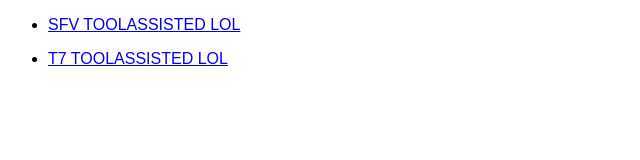
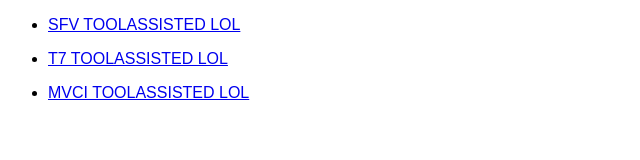
Before and after one commit to toolassisted/toolassisted.github.io, a plain HTML site: page index.html in a window 1280 px wide. Shown: the whole page, without its empty margins (0-640 px from the left). Drawn offline with Linux system fonts and the light colour scheme.

Commit message:
Update index.html

```diff
--- a/index.html
+++ b/index.html
@@ -15,6 +15,9 @@ font-family: sans-serif;
 <ul>
 <li><a href="http://toolassisted.github.io/T7/">T7 TOOLASSISTED LOL</a></li>
 </ul>
+<ul>
+<li><a href="http://toolassisted.github.io/MVCI/">MVCI TOOLASSISTED LOL</a></li>
+</ul>
 <script>
   (function(i,s,o,g,r,a,m){i['GoogleAnalyticsObject']=r;i[r]=i[r]||function(){
   (i[r].q=i[r].q||[]).push(arguments)},i[r].l=1*new Date();a=s.createElement(o),
```
